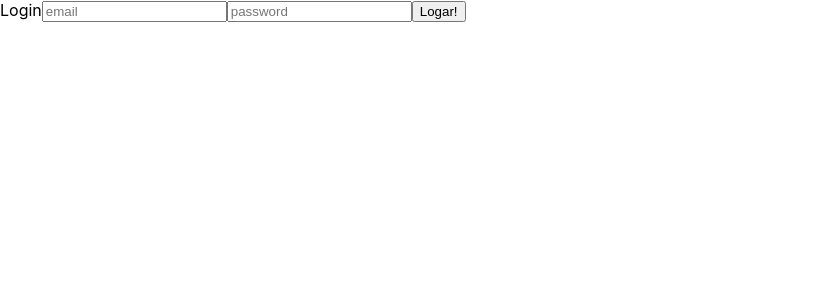
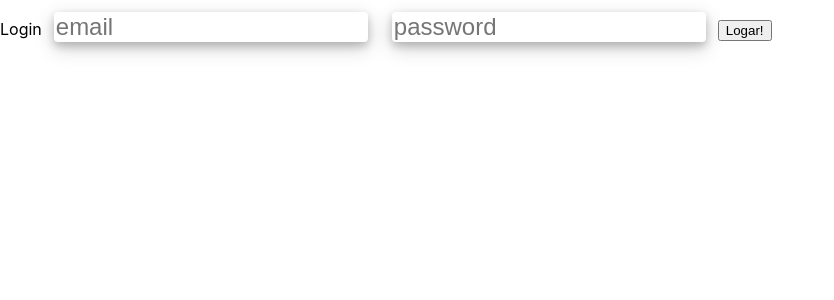
Before and after one commit to tulioresende/microgrid_tesla, a React (Create React App) app: page /batteries in a window 1280 px wide. Shown: the top 300 px of the page, without its empty margins (0-834 px from the left). Built offline with nearby package versions, Linux system fonts and the light colour scheme.

Commit message:
adicao de estilo: sombra, borda e tamanho de fonte no input

```diff
--- a/src/components/inputs/loginInput/LoginInput.jsx
+++ b/src/components/inputs/loginInput/LoginInput.jsx
@@ -1,5 +1,8 @@
 import React from 'react';
 
+import {
+    Input,
+ } from "./styles";
 
 const LoginInput = ({
     onChangeFunc,
@@ -10,7 +13,7 @@ const LoginInput = ({
 }) =>{
 
     return(
-        <input
+        <Input
             onChange={onChangeFunc}
             name={name}
             placeholder={placeholder}
--- /dev/null
+++ b/src/components/inputs/loginInput/styles.js
@@ -0,0 +1,13 @@
+import styled from 'styled-components';
+
+
+export const Input = styled.input`
+    box-shadow: 0 4px 8px 0 rgba(0, 0, 0, 0.2), 0 6px 20px 0 rgba(0, 0, 0, 0.19);
+    margin: 12px;
+    border-radius:4px;
+    border: 0;
+    font-size: 24px;
+    :focus {outline:none;}
+`;
+
+export default Input;
```
